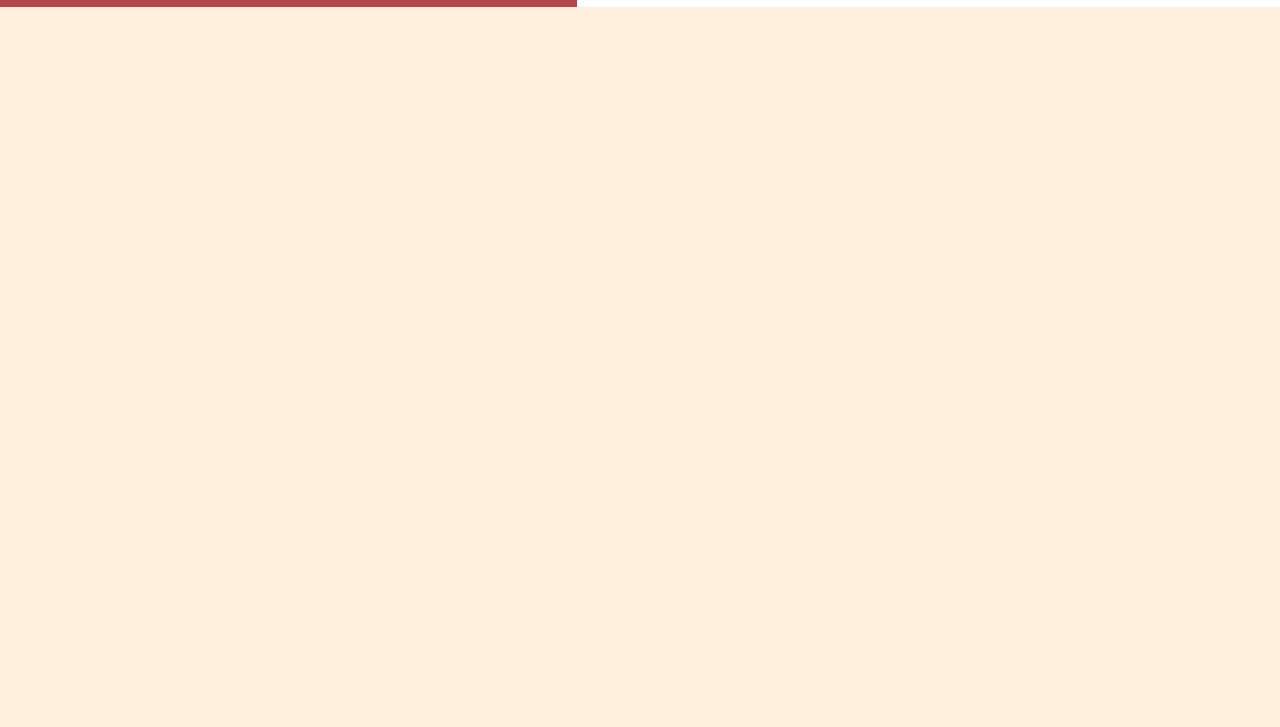
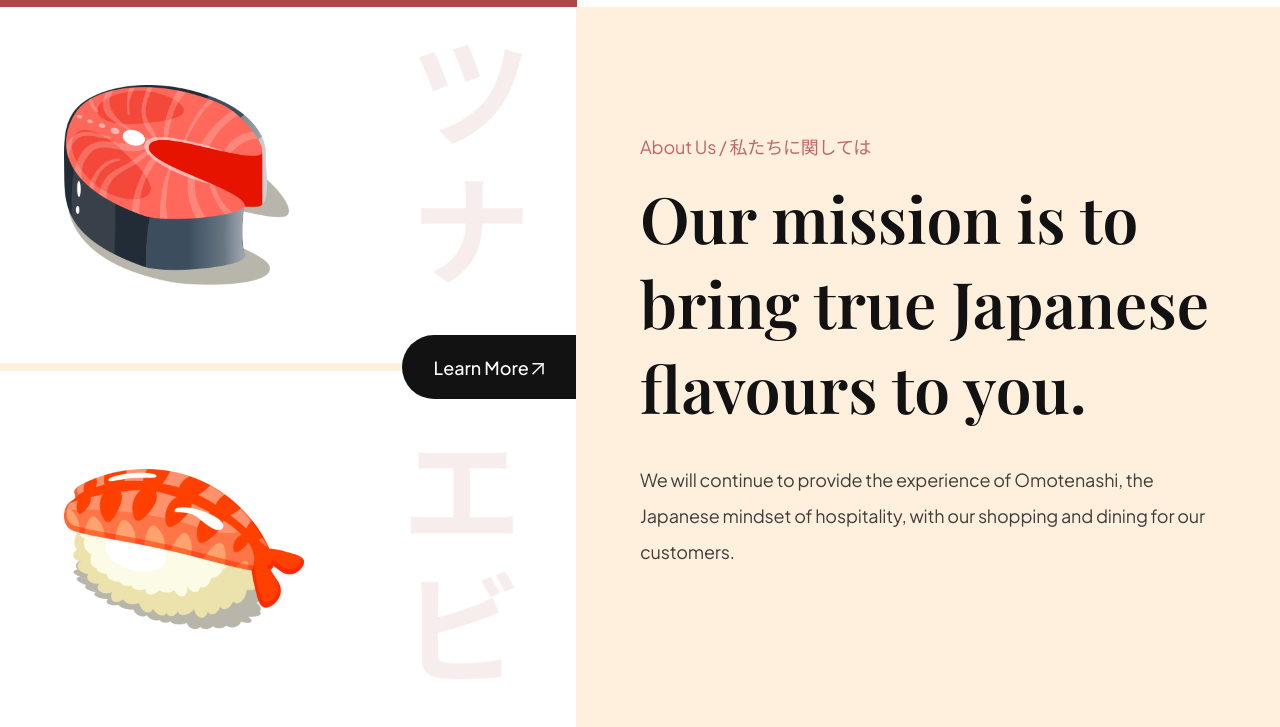
Before and after one commit to ravindra-23/restaurant-website, a plain HTML site: page index.html in a window 1280 px wide. Shown: the part 791-1518 px from the top of the page. Before the commit the page ends 800 px from the top, so only its background shows below. Drawn offline with nearby package versions, Linux system fonts and the light colour scheme.

Commit message:
added about us section

```diff
--- a/index.html
+++ b/index.html
@@ -41,6 +41,8 @@
 		</nav>
 	</header>
 
+	<!-- HERO SECTION -->
+
 	<section class="hero">
 		<div class="hero_image">
 			<img src="/assets/sushi-1.png" alt="sushi" />
@@ -74,13 +76,46 @@
 					<h4>24<span>k+</span></h4>
 					<p>Happy Customers</p>
 				</div>
+
 				<div class="hero_content-review">
 					<img src="assets/user.png" alt="user" />
 					<p>"This is the best Japanese food delivery service that ever existed."</p>
 				</div>
+
 			</div>
 		</div>
 	</section>
+
+	<!-- ABOUT US SECTION -->
+
+	<section class="about-us">
+		<div class="about-us_images">
+			<div class="about-us_image-sushi3">
+				<img src="assets/sushi-3.png" alt="sushi" />
+			</div>
+
+			<button class="about-us_button">
+				Learn More
+				<img src="assets/arrow-up-right.svg" alt="arrow-up-right" />
+			</button>
+
+			<div class="about-us_image-sushi2">
+				<img src="assets/sushi-2.png" alt="sushi"  />
+			</div>
+		</div>
+
+		<div class="about-us_content">
+			<p class="sushi_subtitle">About Us / 私たちに関しては</p>
+			<h3 class="sushi_title">Our mission is to bring true Japanese flavours to you.</h3>
+			<p class="sushi_description">
+				We will continue to provide the experience of Omotenashi, the Japanese mindset of hospitality, with our shopping and dining for our customers.
+			</p>
+		</div>
+	</section>
+
+
+
+
 	<script src="script.js"></script>
 </body>
 </html>
--- a/style.css
+++ b/style.css
@@ -328,3 +328,112 @@
 	color: var(--secondary-color);
 	opacity: 0.8;
 }
+
+/* ABOUT US SECTION */
+
+.about-us {
+	display: flex;
+	min-height: 720px;
+	overflow: hidden;
+}
+
+.about-us_images {
+	display: flex;
+	flex-direction: column;
+	justify-content: center;
+	flex: 1;
+	position: relative;
+}
+
+.about-us_image-sushi3 {
+	background-color: var(--color-white);
+	padding: 32px 64px;
+	display: flex;
+	flex: 1;
+	align-items: center;
+	background-image: url('assets/about_bg1.png');
+	background-position: center;
+	background-repeat: no-repeat;
+	background-size: contain;
+	border-bottom: 8px solid var(--color-creamson);
+}
+
+.about-us_image-sushi2 {
+	background-image: url('assets/about_bg2.png');
+	background-color: var(--color-white);
+	padding: 32px 64px;
+	display: flex;
+	flex: 1;
+	align-items: center;
+	background-position: center;
+	background-repeat: no-repeat;
+	background-size: contain;
+}
+
+.about-us_image-sushi3 img {
+	width: 225px;
+	height: 200px;
+}
+
+.about-us_image-sushi2 img {
+	width: 240px;
+	height: 160px;
+}
+
+.about-us_button {
+	position: absolute;
+	right: 0;
+	padding: 12px 32px;
+	min-height: 64px;
+	background: var(--secondary-color);
+	border-radius: 32px 0 0 32px;
+	border: 0;
+	outline: 0;
+	color: #fff;
+	font-family: var(--plus-jakarta-sans);
+	font-weight: 500;
+	font-size: 18px;
+	line-height: 23px;
+	cursor: pointer;
+}
+
+.about-us_button:hover {
+	background-color: var(--primary-color);
+	transition: all 0.4s ease-in-out;
+}
+
+.about-us_content {
+	padding: 64px;
+	flex: 1;
+	display: flex;
+	justify-content: center;
+	flex-direction: column;
+}
+
+.sushi_subtitle {
+	font-size: 18px;
+	font-weight: 400;
+	font-family: var(--plus-jakarta-sans);
+	color: var(--primary-color);
+	opacity: 0.8;
+  	letter-spacing: -0.01em;
+}
+
+.sushi_title {
+	font-size: 64px;
+	font-weight: 600;
+	font-family: var(--playfair-display);
+	color: var(--secondary-color);
+	margin-top: 16px;
+}
+
+.sushi_description {
+	font-size: 18px;
+	font-weight: 400;
+	font-family: var(--plus-jakarta-sans);
+	line-height: 36px;
+	letter-spacing: -0.01em;
+	color: var(--secondary-color);
+	opacity: 0.8;
+	margin: 32px 0px;
+}
```
